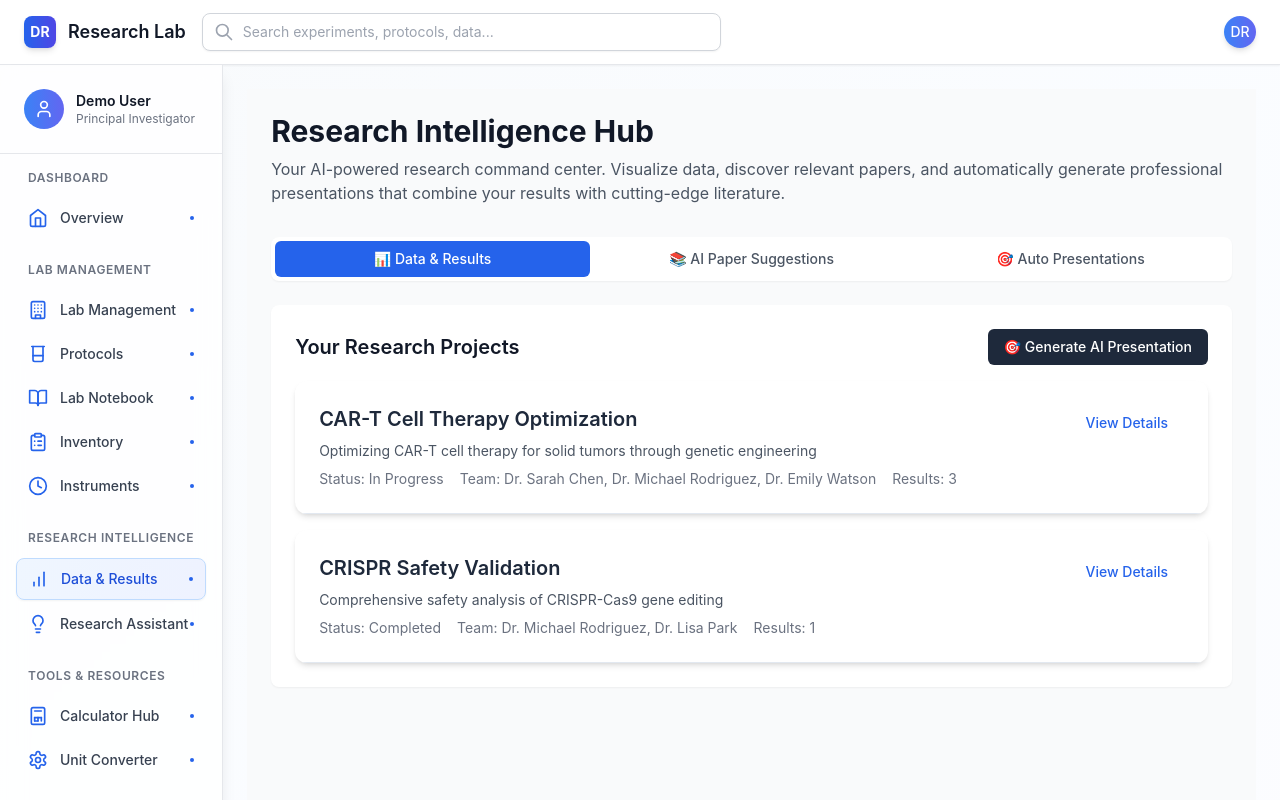
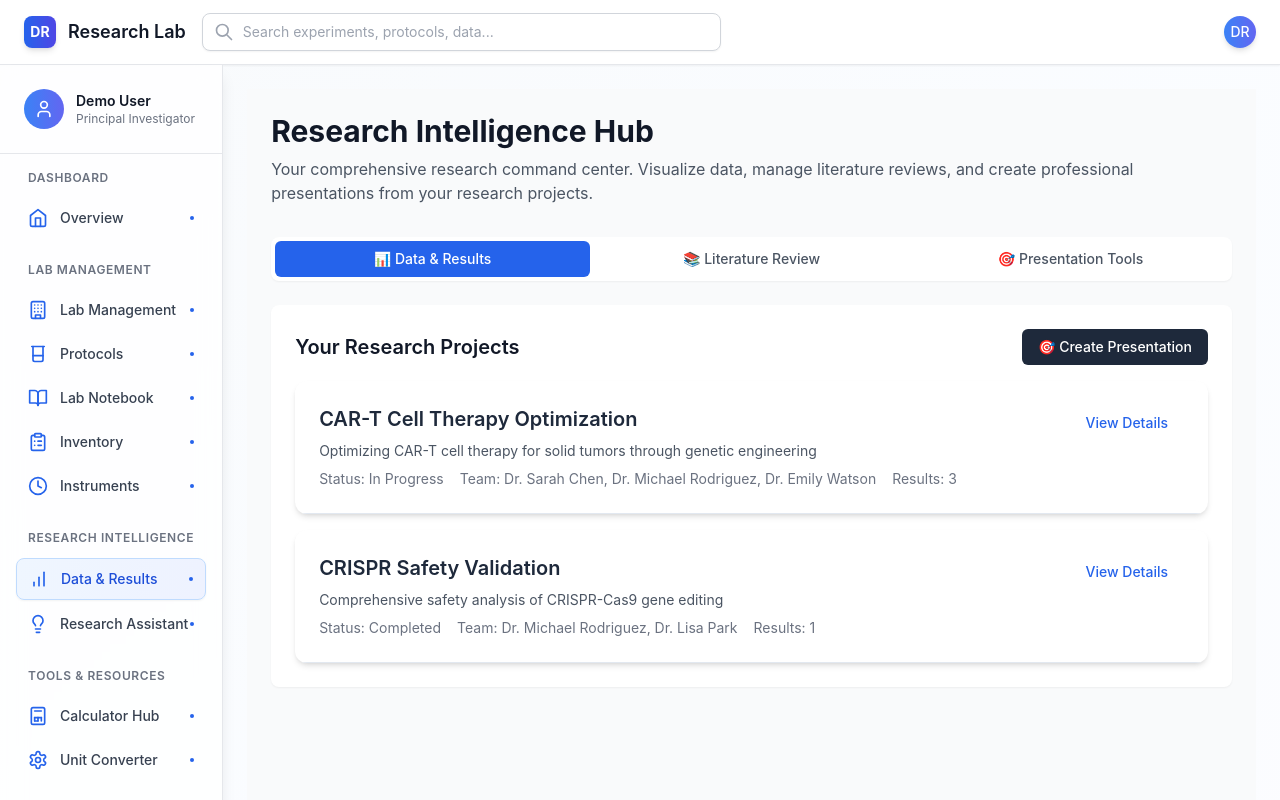
Before and after one commit to salmanmunirmalik/Digital-Research-Manager, a React (Vite) app: page /research-intelligence in a window 1280 px wide. Shown: the top 800 px of the page. Built offline with nearby package versions, Linux system fonts and the light colour scheme.

Commit message:
Remove all AI features from Research Intelligence Hub and replace with practical research tools

```diff
--- a/pages/ResearchIntelligenceHub.tsx
+++ b/pages/ResearchIntelligenceHub.tsx
@@ -177,7 +177,7 @@ const ResearchIntelligenceHub: React.FC = () => {
       {
         id: '1',
         title: 'CAR-T Therapy Optimization: Q3 2024 Progress Report',
-        description: 'AI-generated presentation combining your experimental results with relevant literature',
+        description: 'Professional presentation combining your experimental results with relevant literature',
         template: 'Research Update',
         slides: [],
         dataSources: ['Tumor inhibition results', 'Cell persistence data', 'Safety analysis', 'Relevant papers'],
@@ -200,7 +200,7 @@ const ResearchIntelligenceHub: React.FC = () => {
 
     const newPresentation: Presentation = {
       id: Date.now().toString(),
-      title: `${project.title}: AI-Generated Report`,
+              title: `${project.title}: Research Report`,
       description: `Automatically generated presentation from your research data and relevant literature`,
       template,
       slides: generatePresentationFromData(project, template),
@@ -229,7 +229,7 @@ const ResearchIntelligenceHub: React.FC = () => {
         slideNumber: 1,
         title: project.title,
         content: {
-          text: [project.title, 'AI-Generated Research Report', new Date().toLocaleDateString()],
+          text: [project.title, 'Research Report', new Date().toLocaleDateString()],
           images: [],
           charts: [],
           tables: []
@@ -379,8 +379,8 @@ const ResearchIntelligenceHub: React.FC = () => {
         <div className="mb-8">
           <h1 className="text-3xl font-bold text-gray-900 mb-2">Research Intelligence Hub</h1>
           <p className="text-gray-600">
-            Your AI-powered research command center. Visualize data, discover relevant papers, and automatically
-            generate professional presentations that combine your results with cutting-edge literature.
+            Your comprehensive research command center. Visualize data, manage literature reviews, and create
+            professional presentations from your research projects.
           </p>
         </div>
 
@@ -405,7 +405,7 @@ const ResearchIntelligenceHub: React.FC = () => {
                   : 'text-gray-600 hover:text-gray-900 hover:bg-gray-100'
               }`}
             >
-              📚 AI Paper Suggestions
+              📚 Literature Review
             </button>
             <button
               onClick={() => setActiveTab('presentations')}
@@ -415,7 +415,7 @@ const ResearchIntelligenceHub: React.FC = () => {
                   : 'text-gray-600 hover:text-gray-900 hover:bg-gray-100'
               }`}
             >
-              🎯 Auto Presentations
+              🎯 Presentation Tools
             </button>
           </div>
         </div>
@@ -427,7 +427,7 @@ const ResearchIntelligenceHub: React.FC = () => {
               <div className="flex justify-between items-center mb-4">
                 <h2 className="text-xl font-semibold text-gray-900">Your Research Projects</h2>
                 <Button onClick={() => setShowCreatePresentation(true)}>
-                  🎯 Generate AI Presentation
+                  🎯 Create Presentation
                 </Button>
               </div>
 
@@ -493,9 +493,9 @@ const ResearchIntelligenceHub: React.FC = () => {
                           </CardHeader>
                           <CardContent>
                             {renderDataVisualization(result)}
-                            <div className="mt-4 p-3 bg-blue-50 border border-blue-200 rounded-lg">
-                              <div className="text-sm font-medium text-blue-800 mb-1">AI Analysis:</div>
-                              <div className="text-sm text-blue-700">{result.analysis}</div>
+                            <div className="mt-4 p-3 bg-gray-50 border border-gray-200 rounded-lg">
+                              <div className="text-sm font-medium text-gray-800 mb-1">Key Findings:</div>
+                              <div className="text-sm text-gray-700">{result.analysis}</div>
                             </div>
                           </CardContent>
                         </Card>
@@ -508,14 +508,14 @@ const ResearchIntelligenceHub: React.FC = () => {
           </div>
         )}
 
-        {/* AI Paper Suggestions Tab */}
+        {/* Literature Review Tab */}
         {activeTab === 'papers' && (
           <div className="space-y-6">
             <div className="bg-white rounded-lg shadow-sm p-6">
               <div className="flex justify-between items-center mb-4">
-                <h2 className="text-xl font-semibold text-gray-900">AI Paper Recommendations</h2>
+                <h2 className="text-xl font-semibold text-gray-900">Literature Review Tools</h2>
                 <Button onClick={() => setShowCreatePresentation(true)}>
-                  🎯 Generate AI Presentation
+                  📚 Add Literature
                 </Button>
               </div>
 
@@ -543,7 +543,7 @@ const ResearchIntelligenceHub: React.FC = () => {
                           <CardTitle className="text-lg mb-2">{paper.title}</CardTitle>
                           <p className="text-gray-700 mb-3">{paper.abstract}</p>
                           <div className="text-sm text-gray-600 mb-2">
-                            <strong>Why Relevant:</strong> {paper.researchContext}
+                            <strong>Research Context:</strong> {paper.researchContext}
                           </div>
                         </div>
                       </div>
@@ -555,12 +555,12 @@ const ResearchIntelligenceHub: React.FC = () => {
           </div>
         )}
 
-        {/* Auto Presentations Tab */}
+        {/* Presentation Tools Tab */}
         {activeTab === 'presentations' && (
           <div className="space-y-6">
             <div className="bg-white rounded-lg shadow-sm p-6">
               <div className="flex justify-between items-center mb-4">
-                <h2 className="text-xl font-semibold text-gray-900">AI-Generated Presentations</h2>
+                <h2 className="text-xl font-semibold text-gray-900">Presentation Management</h2>
                 <Button onClick={() => setShowCreatePresentation(true)}>
                   🎯 Create New Presentation
                 </Button>
@@ -586,7 +586,7 @@ const ResearchIntelligenceHub: React.FC = () => {
                           <CardTitle className="text-lg mb-2">{presentation.title}</CardTitle>
                           <p className="text-gray-600 text-sm mb-3">{presentation.description}</p>
                           <div className="text-sm text-gray-500 mb-2">
-                            Generated: {presentation.generatedAt.toLocaleDateString()}
+                            Created: {presentation.generatedAt.toLocaleDateString()}
                           </div>
                           <div className="text-sm text-gray-600">
                             <span className="font-medium">Data Sources:</span> {presentation.dataSources.join(', ')}
@@ -618,7 +618,7 @@ const ResearchIntelligenceHub: React.FC = () => {
         {showCreatePresentation && (
           <div className="fixed inset-0 bg-black bg-opacity-50 flex items-center justify-center p-4 z-50">
             <div className="bg-white rounded-lg p-6 max-w-2xl w-full">
-              <h2 className="text-2xl font-bold mb-4">Generate AI Presentation</h2>
+              <h2 className="text-2xl font-bold mb-4">Create New Presentation</h2>
 
               <div className="space-y-4">
                 <div>
```
